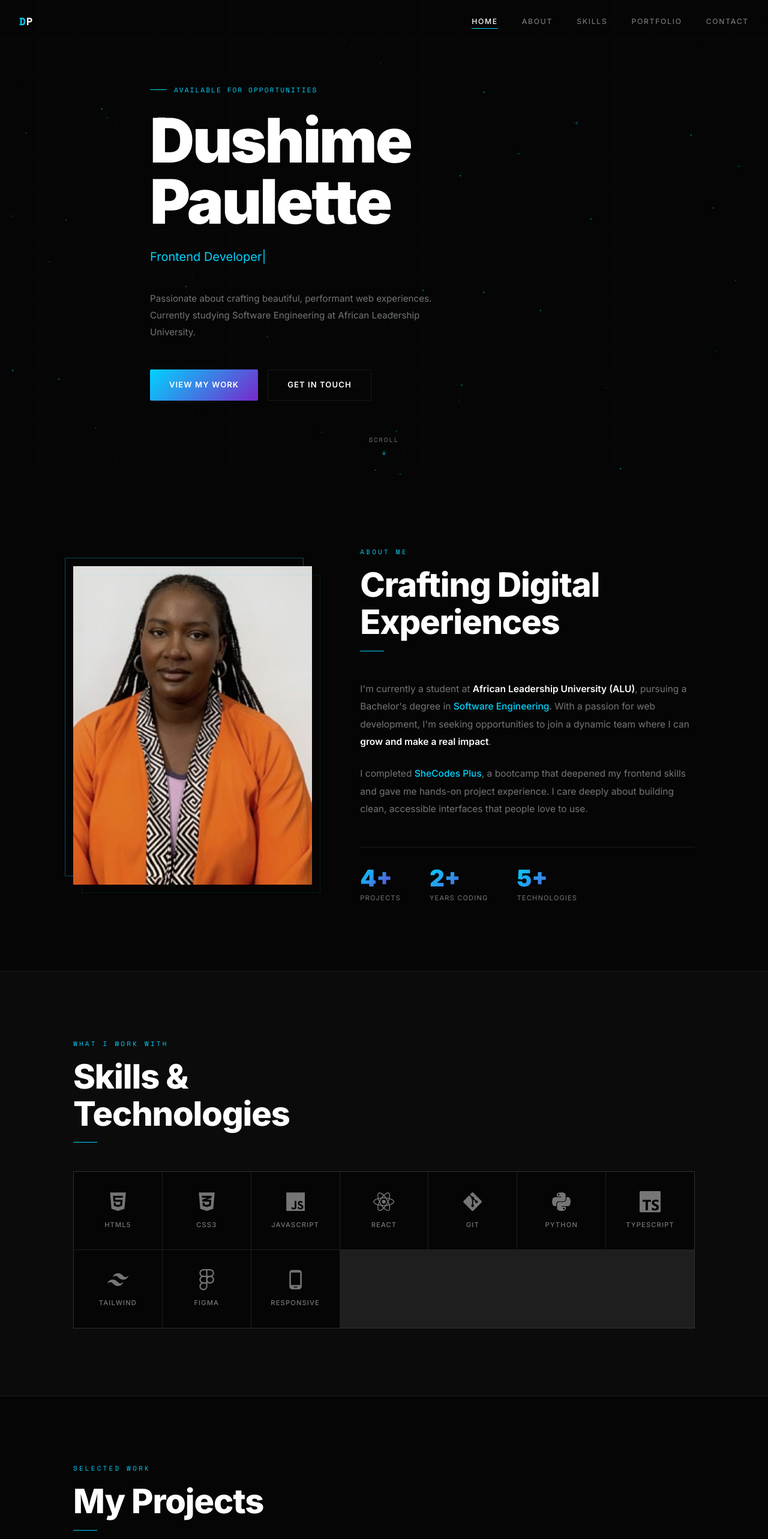
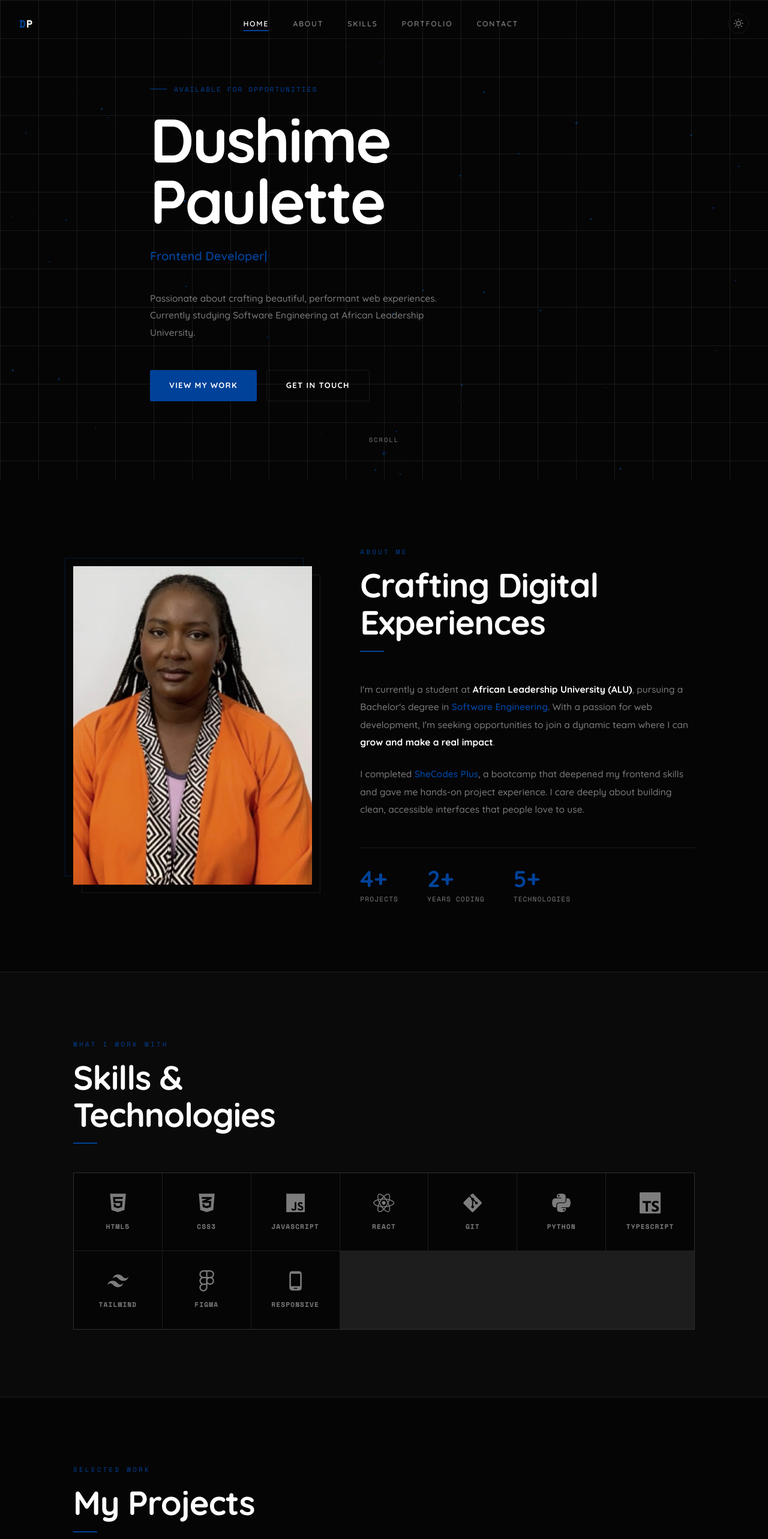
Before and after one commit to Dushimepaulette1/Paulette_Resume, a React (Vite) app: page / in a window 1280 px wide. Shown: the top 2566 px of the page at 60% size. Built offline with nearby package versions, Linux system fonts and the light colour scheme.

Commit message:
feat: add dark/light mode toggle, Quicksand font, and #004299 button color Switch font to Quicksand, replace gradient buttons with solid #004299 navy, add useTheme hook with localStorage, sun/moon toggle in Navbar, full light mode with warm cream background and floating white cards with shadows.

```diff
--- a/index.html
+++ b/index.html
@@ -7,7 +7,7 @@
     <link rel="preconnect" href="https://fonts.googleapis.com" />
     <link rel="preconnect" href="https://fonts.gstatic.com" crossorigin />
     <link
-      href="https://fonts.googleapis.com/css2?family=Inter:wght@300;400;500;600;700;800;900&family=Space+Mono:wght@400;700&display=swap"
+      href="https://fonts.googleapis.com/css2?family=Quicksand:wght@300;400;500;600;700&family=Space+Mono:wght@400;700&display=swap"
       rel="stylesheet"
     />
   </head>
--- a/src/App.jsx
+++ b/src/App.jsx
@@ -1,3 +1,4 @@
+import { useTheme } from './hooks/useTheme'
 import Cursor from './components/Cursor'
 import Navbar from './components/Navbar'
 import Hero from './components/Hero'
@@ -8,12 +9,14 @@ import Contact from './components/Contact'
 import Footer from './components/Footer'
 
 export default function App() {
+  const { theme, toggle } = useTheme()
+
   return (
     <>
       <Cursor />
-      <Navbar />
+      <Navbar theme={theme} onToggleTheme={toggle} />
       <main>
-        <Hero />
+        <Hero theme={theme} />
         <About />
         <Skills />
         <Portfolio />
--- a/src/components/Navbar.jsx
+++ b/src/components/Navbar.jsx
@@ -1,9 +1,10 @@
 import { useState, useEffect } from 'react'
 import { motion, AnimatePresence } from 'framer-motion'
+import { FiSun, FiMoon } from 'react-icons/fi'
 
 const NAV_LINKS = ['Home', 'About', 'Skills', 'Portfolio', 'Contact']
 
-export default function Navbar() {
+export default function Navbar({ theme, onToggleTheme }) {
   const [scrolled, setScrolled] = useState(false)
   const [open, setOpen] = useState(false)
   const [active, setActive] = useState('Home')
@@ -44,6 +45,15 @@ export default function Navbar() {
         ))}
       </div>
 
+      <div className="navbar-actions">
+        <button
+          className="theme-toggle"
+          onClick={onToggleTheme}
+          aria-label="Toggle theme"
+        >
+          {theme === 'dark' ? <FiSun /> : <FiMoon />}
+        </button>
+
         <button
           className={`hamburger ${open ? 'open' : ''}`}
           onClick={() => setOpen(!open)}
@@ -53,6 +63,7 @@ export default function Navbar() {
           <span />
           <span />
         </button>
+      </div>
 
       <AnimatePresence>
         {open && (
--- a/src/components/Particles.jsx
+++ b/src/components/Particles.jsx
@@ -1,6 +1,6 @@
 import { useEffect, useRef } from 'react'
 
-export default function Particles() {
+export default function Particles({ theme }) {
   const canvasRef = useRef(null)
 
   useEffect(() => {
@@ -25,6 +25,9 @@ export default function Particles() {
 
     const draw = () => {
       ctx.clearRect(0, 0, canvas.width, canvas.height)
+      const isDark = document.documentElement.getAttribute('data-theme') !== 'light'
+      const dotColor = isDark ? 'rgba(0, 100, 210, 0.55)' : 'rgba(0, 66, 153, 0.2)'
+      const lineBase = isDark ? '0, 100, 210' : '0, 66, 153'
 
       dots.forEach(d => {
         d.x += d.vx
@@ -34,7 +37,7 @@ export default function Particles() {
 
         ctx.beginPath()
         ctx.arc(d.x, d.y, d.r, 0, Math.PI * 2)
-        ctx.fillStyle = 'rgba(0, 212, 255, 0.42)'
+        ctx.fillStyle = dotColor
         ctx.fill()
       })
 
@@ -44,10 +47,11 @@ export default function Particles() {
           const dy = dots[i].y - dots[j].y
           const dist = Math.sqrt(dx * dx + dy * dy)
           if (dist < 130) {
+            const alpha = (isDark ? 0.12 : 0.07) * (1 - dist / 130)
             ctx.beginPath()
             ctx.moveTo(dots[i].x, dots[i].y)
             ctx.lineTo(dots[j].x, dots[j].y)
-            ctx.strokeStyle = `rgba(0, 212, 255, ${0.11 * (1 - dist / 130)})`
+            ctx.strokeStyle = `rgba(${lineBase}, ${alpha})`
             ctx.lineWidth = 0.5
             ctx.stroke()
           }
--- /dev/null
+++ b/src/hooks/useTheme.js
@@ -0,0 +1,16 @@
+import { useState, useEffect } from 'react'
+
+export function useTheme() {
+  const [theme, setTheme] = useState(
+    () => localStorage.getItem('theme') || 'dark'
+  )
+
+  useEffect(() => {
+    document.documentElement.setAttribute('data-theme', theme)
+    localStorage.setItem('theme', theme)
+  }, [theme])
+
+  const toggle = () => setTheme(t => (t === 'dark' ? 'light' : 'dark'))
+
+  return { theme, toggle }
+}
--- a/src/index.css
+++ b/src/index.css
@@ -1,16 +1,42 @@
-/* â”€â”€ Design tokens â”€â”€ */
+/* ── Dark mode tokens (default) ── */
 :root {
   --bg: #050505;
   --surface: rgba(255, 255, 255, 0.025);
   --border: rgba(255, 255, 255, 0.08);
   --text: #ffffff;
-  --muted: rgba(255, 255, 255, 0.45);
-  --accent: #00d4ff;
-  --accent-dim: rgba(0, 212, 255, 0.08);
-  --gradient: linear-gradient(135deg, #00d4ff 0%, #7928ca 100%);
+  --muted: rgba(255, 255, 255, 0.48);
+  --accent: #004299;
+  --accent-hover: #0052bf;
+  --accent-dim: rgba(0, 66, 153, 0.1);
+  --glitch-a: #ff2d78;
+  --glitch-b: #00aaff;
+  --card-bg: #0d0d0d;
+  --card-shadow: none;
+  --nav-bg: rgba(5, 5, 5, 0.92);
+  --mobile-menu-bg: rgba(5, 5, 5, 0.98);
+  --skills-section-bg: rgba(255, 255, 255, 0.02);
 }
 
-/* â”€â”€ Reset â”€â”€ */
+/* ── Light mode tokens ── */
+[data-theme="light"] {
+  --bg: #f7f5f0;
+  --surface: rgba(0, 0, 0, 0.02);
+  --border: rgba(0, 0, 0, 0.08);
+  --text: #0a0a0a;
+  --muted: rgba(10, 10, 10, 0.48);
+  --accent: #004299;
+  --accent-hover: #003175;
+  --accent-dim: rgba(0, 66, 153, 0.07);
+  --glitch-a: #004299;
+  --glitch-b: #c0392b;
+  --card-bg: #ffffff;
+  --card-shadow: 0 2px 24px rgba(0, 0, 0, 0.07);
+  --nav-bg: rgba(247, 245, 240, 0.92);
+  --mobile-menu-bg: rgba(247, 245, 240, 0.98);
+  --skills-section-bg: rgba(0, 0, 0, 0.03);
+}
+
+/* ── Reset ── */
 *, *::before, *::after {
   margin: 0;
   padding: 0;
@@ -22,14 +48,16 @@ html { scroll-behavior: smooth; }
 body {
   background: var(--bg);
   color: var(--text);
-  font-family: 'Inter', -apple-system, BlinkMacSystemFont, sans-serif;
+  font-family: 'Quicksand', -apple-system, BlinkMacSystemFont, sans-serif;
+  font-weight: 500;
   line-height: 1.6;
   overflow-x: hidden;
+  transition: background 0.4s ease, color 0.4s ease;
 }
 
 body.no-cursor * { cursor: none !important; }
 
-::selection { background: var(--accent); color: #000; }
+::selection { background: var(--accent); color: #fff; }
 
 ::-webkit-scrollbar { width: 3px; }
 ::-webkit-scrollbar-track { background: var(--bg); }
@@ -39,7 +67,7 @@ a { color: inherit; text-decoration: none; }
 img { max-width: 100%; display: block; }
 button { font-family: inherit; }
 
-/* â”€â”€ Layout â”€â”€ */
+/* ── Layout ── */
 .container {
   max-width: 1100px;
   margin: 0 auto;
@@ -59,7 +87,7 @@ section { padding: 7rem 0; }
 
 .section-title {
   font-size: clamp(2rem, 5vw, 3.5rem);
-  font-weight: 800;
+  font-weight: 700;
   letter-spacing: -0.02em;
   line-height: 1.1;
   margin-bottom: 1rem;
@@ -67,30 +95,35 @@ section { padding: 7rem 0; }
 
 .divider {
   width: 40px;
-  height: 1px;
+  height: 2px;
   background: var(--accent);
   margin-bottom: 3rem;
 }
 
-/* â”€â”€ Buttons â”€â”€ */
+/* ── Buttons ── */
 .btn-primary {
   display: inline-flex;
   align-items: center;
   gap: 0.5rem;
-  background: var(--gradient);
-  color: #fff;
+  background: var(--accent);
+  color: #ffffff;
   padding: 0.9rem 2rem;
   border: none;
   border-radius: 2px;
   font-size: 0.82rem;
-  font-weight: 600;
-  letter-spacing: 0.08em;
+  font-weight: 700;
+  letter-spacing: 0.1em;
   text-transform: uppercase;
   cursor: pointer;
-  transition: opacity 0.3s, transform 0.3s;
+  font-family: 'Quicksand', sans-serif;
+  transition: background 0.3s, transform 0.3s, box-shadow 0.3s;
 }
 
-.btn-primary:hover { opacity: 0.82; transform: translateY(-2px); }
+.btn-primary:hover {
+  background: var(--accent-hover);
+  transform: translateY(-2px);
+  box-shadow: 0 8px 24px rgba(0, 66, 153, 0.35);
+}
 
 .btn-outline {
   display: inline-flex;
@@ -102,10 +135,11 @@ section { padding: 7rem 0; }
   border: 1px solid var(--border);
   border-radius: 2px;
   font-size: 0.82rem;
-  font-weight: 600;
-  letter-spacing: 0.08em;
+  font-weight: 700;
+  letter-spacing: 0.1em;
   text-transform: uppercase;
   cursor: pointer;
+  font-family: 'Quicksand', sans-serif;
   transition: border-color 0.3s, color 0.3s, transform 0.3s;
 }
 
@@ -115,30 +149,30 @@ section { padding: 7rem 0; }
   transform: translateY(-2px);
 }
 
-/* â”€â”€ Glitch effect â”€â”€ */
+/* ── Glitch effect ── */
 @keyframes glitch {
   0%, 88%, 100% { transform: translate(0); text-shadow: none; }
-  90% { transform: translate(-2px, 1px); text-shadow: 2px 0 #ff2d78; }
-  92% { transform: translate(2px, -1px); text-shadow: -2px 0 #00d4ff; }
-  94% { transform: translate(-1px, 2px); text-shadow: 1px 0 #ff2d78; }
-  96% { transform: translate(1px, -1px); text-shadow: -1px 0 #00d4ff; }
-  98% { transform: translate(0); text-shadow: none; }
+  90%  { transform: translate(-2px, 1px);  text-shadow: 2px 0 var(--glitch-a); }
+  92%  { transform: translate(2px, -1px);  text-shadow: -2px 0 var(--glitch-b); }
+  94%  { transform: translate(-1px, 2px);  text-shadow: 1px 0 var(--glitch-a); }
+  96%  { transform: translate(1px, -1px);  text-shadow: -1px 0 var(--glitch-b); }
+  98%  { transform: translate(0);          text-shadow: none; }
 }
 
 .glitch { animation: glitch 6s infinite; }
 
-/* â”€â”€ Fade-up keyframe â”€â”€ */
+/* ── Fade-up keyframe ── */
 @keyframes fadeUp {
   from { opacity: 0; transform: translateY(28px); }
   to   { opacity: 1; transform: translateY(0); }
 }
 
-/* â”€â”€ Cursor â”€â”€ */
+/* ── Cursor ── */
 .cursor-ring {
   position: fixed;
   top: 0; left: 0;
   width: 34px; height: 34px;
-  border: 1px solid rgba(0, 212, 255, 0.55);
+  border: 1px solid rgba(0, 66, 153, 0.6);
   border-radius: 50%;
   pointer-events: none;
   z-index: 10000;
@@ -159,7 +193,7 @@ section { padding: 7rem 0; }
   margin: -2.5px 0 0 -2.5px;
 }
 
-/* â”€â”€ Navbar â”€â”€ */
+/* ── Navbar ── */
 .navbar {
   position: fixed;
   top: 0; left: 0; right: 0;
@@ -172,7 +206,7 @@ section { padding: 7rem 0; }
 }
 
 .navbar.scrolled {
-  background: rgba(5, 5, 5, 0.92);
+  background: var(--nav-bg);
   backdrop-filter: blur(20px);
   -webkit-backdrop-filter: blur(20px);
   border-bottom: 1px solid var(--border);
@@ -202,10 +236,11 @@ section { padding: 7rem 0; }
   border: none;
   cursor: pointer;
   color: var(--muted);
-  font-size: 0.76rem;
+  font-size: 0.78rem;
   letter-spacing: 0.14em;
   text-transform: uppercase;
-  font-weight: 500;
+  font-weight: 600;
+  font-family: 'Quicksand', sans-serif;
   transition: color 0.3s;
   position: relative;
   padding: 0.3rem 0;
@@ -218,8 +253,37 @@ section { padding: 7rem 0; }
   content: '';
   position: absolute;
   bottom: 0; left: 0; right: 0;
-  height: 1px;
+  height: 2px;
   background: var(--accent);
+  border-radius: 1px;
+}
+
+/* Navbar right-side group */
+.navbar-actions {
+  display: flex;
+  align-items: center;
+  gap: 1rem;
+}
+
+.theme-toggle {
+  background: none;
+  border: 1px solid var(--border);
+  border-radius: 50%;
+  width: 34px; height: 34px;
+  display: flex;
+  align-items: center;
+  justify-content: center;
+  cursor: pointer;
+  color: var(--muted);
+  font-size: 1rem;
+  transition: color 0.3s, border-color 0.3s, transform 0.3s;
+  flex-shrink: 0;
+}
+
+.theme-toggle:hover {
+  color: var(--accent);
+  border-color: var(--accent);
+  transform: rotate(15deg);
 }
 
 .hamburger {
@@ -248,7 +312,7 @@ section { padding: 7rem 0; }
 .mobile-menu {
   position: absolute;
   top: 100%; left: 0; right: 0;
-  background: rgba(5, 5, 5, 0.98);
+  background: var(--mobile-menu-bg);
   backdrop-filter: blur(20px);
   -webkit-backdrop-filter: blur(20px);
   padding: 2rem;
@@ -266,14 +330,15 @@ section { padding: 7rem 0; }
   color: var(--text);
   font-size: 1rem;
   text-align: left;
-  font-family: 'Inter', sans-serif;
+  font-family: 'Quicksand', sans-serif;
+  font-weight: 600;
   padding: 0.75rem 0;
   transition: color 0.3s;
 }
 
 .mobile-nav-btn:hover { color: var(--accent); }
 
-/* â”€â”€ Hero â”€â”€ */
+/* ── Hero ── */
 .hero {
   position: relative;
   height: 100vh;
@@ -282,14 +347,13 @@ section { padding: 7rem 0; }
   overflow: hidden;
 }
 
-/* subtle grid overlay */
 .hero::after {
   content: '';
   position: absolute;
   inset: 0;
   background-image:
-    linear-gradient(rgba(0,212,255,0.025) 1px, transparent 1px),
-    linear-gradient(90deg, rgba(0,212,255,0.025) 1px, transparent 1px);
+    linear-gradient(var(--border) 1px, transparent 1px),
+    linear-gradient(90deg, var(--border) 1px, transparent 1px);
   background-size: 64px 64px;
   pointer-events: none;
   z-index: 1;
@@ -323,7 +387,7 @@ section { padding: 7rem 0; }
 
 .hero-name {
   font-size: clamp(2.8rem, 8vw, 6.5rem);
-  font-weight: 900;
+  font-weight: 700;
   letter-spacing: -0.03em;
   line-height: 1;
   margin-bottom: 1.5rem;
@@ -336,18 +400,20 @@ section { padding: 7rem 0; }
   color: var(--muted);
   margin-bottom: 2.5rem;
   min-height: 2rem;
+  font-weight: 500;
   opacity: 0;
   animation: fadeUp 0.6s ease forwards 0.6s;
 }
 
-.hero-role span { color: var(--accent); }
+.hero-role span { color: var(--accent); font-weight: 600; }
 
 .hero-desc {
   max-width: 480px;
   color: var(--muted);
-  font-size: 0.95rem;
+  font-size: 0.97rem;
   line-height: 1.85;
   margin-bottom: 3rem;
+  font-weight: 500;
   opacity: 0;
   animation: fadeUp 0.6s ease forwards 0.8s;
 }
@@ -384,7 +450,7 @@ section { padding: 7rem 0; }
 
 .scroll-arrow { animation: bounce 1.6s ease-in-out infinite; color: var(--accent); }
 
-/* â”€â”€ About â”€â”€ */
+/* ── About ── */
 .about-grid {
   display: grid;
   grid-template-columns: 1fr 1.4fr;
@@ -398,7 +464,8 @@ section { padding: 7rem 0; }
   content: '';
   position: absolute;
   top: -14px; left: -14px; right: 14px; bottom: 14px;
-  border: 1px solid rgba(0, 212, 255, 0.35);
+  border: 1px solid var(--accent);
+  opacity: 0.35;
   pointer-events: none;
 }
 
@@ -406,7 +473,7 @@ section { padding: 7rem 0; }
   content: '';
   position: absolute;
   top: 14px; left: 14px; right: -14px; bottom: -14px;
-  border: 1px solid rgba(0, 212, 255, 0.1);
+  border: 1px solid var(--border);
   pointer-events: none;
 }
 
@@ -426,10 +493,11 @@ section { padding: 7rem 0; }
   font-size: 0.97rem;
   line-height: 1.9;
   margin-bottom: 1.5rem;
+  font-weight: 500;
 }
 
-.about-text strong { color: var(--text); font-weight: 600; }
-.about-text .highlight { color: var(--accent); font-weight: 500; }
+.about-text strong { color: var(--text); font-weight: 700; }
+.about-text .highlight { color: var(--accent); font-weight: 600; }
 
 .about-stats {
   display: flex;
@@ -441,12 +509,9 @@ section { padding: 7rem 0; }
 
 .stat-number {
   font-size: 2.4rem;
-  font-weight: 900;
+  font-weight: 700;
   line-height: 1;
-  background: var(--gradient);
-  -webkit-background-clip: text;
-  -webkit-text-fill-color: transparent;
-  background-clip: text;
+  color: var(--accent);
 }
 
 .stat-label {
@@ -455,13 +520,15 @@ section { padding: 7rem 0; }
   letter-spacing: 0.1em;
   text-transform: uppercase;
   margin-top: 0.35rem;
+  font-family: 'Space Mono', monospace;
 }
 
-/* â”€â”€ Skills â”€â”€ */
+/* ── Skills ── */
 .skills-section {
-  background: var(--surface);
+  background: var(--skills-section-bg);
   border-top: 1px solid var(--border);
   border-bottom: 1px solid var(--border);
+  transition: background 0.4s ease;
 }
 
 .skills-grid {
@@ -499,13 +566,32 @@ section { padding: 7rem 0; }
   letter-spacing: 0.1em;
   text-transform: uppercase;
   color: var(--muted);
-  font-weight: 500;
+  font-weight: 600;
   transition: color 0.3s;
+  font-family: 'Space Mono', monospace;
 }
 
 .skill-item:hover .skill-name { color: var(--text); }
 
-/* â”€â”€ Portfolio â”€â”€ */
+/* Light mode — skill cells as floating cards */
+[data-theme="light"] .skills-grid {
+  background: transparent;
+  border-color: transparent;
+  gap: 1rem;
+}
+
+[data-theme="light"] .skill-item {
+  background: #ffffff;
+  box-shadow: 0 2px 16px rgba(0, 0, 0, 0.06);
+  border-radius: 2px;
+}
+
+[data-theme="light"] .skill-item:hover {
+  background: #ffffff;
+  box-shadow: 0 4px 24px rgba(0, 66, 153, 0.12);
+}
+
+/* ── Portfolio ── */
 .portfolio-filters {
   display: flex;
   gap: 0.75rem;
@@ -522,7 +608,8 @@ section { padding: 7rem 0; }
   text-transform: uppercase;
   cursor: pointer;
   transition: all 0.3s;
-  font-family: 'Inter', sans-serif;
+  font-family: 'Quicksand', sans-serif;
+  font-weight: 600;
 }
 
 .filter-btn:hover,
@@ -541,12 +628,31 @@ section { padding: 7rem 0; }
 }
 
 .project-card {
-  background: var(--bg);
+  background: var(--card-bg);
   overflow: hidden;
-  transition: background 0.3s;
+  transition: background 0.3s, box-shadow 0.3s;
+  box-shadow: var(--card-shadow);
 }
 
-.project-card:hover { background: rgba(0, 212, 255, 0.018); }
+.project-card:hover { background: var(--accent-dim); }
+
+/* Light mode — project cards float */
+[data-theme="light"] .projects-grid {
+  background: transparent;
+  border-color: transparent;
+  gap: 1.5rem;
+}
+
+[data-theme="light"] .project-card {
+  background: #ffffff;
+  box-shadow: 0 2px 24px rgba(0, 0, 0, 0.07);
+  border-radius: 2px;
+}
+
+[data-theme="light"] .project-card:hover {
+  background: #ffffff;
+  box-shadow: 0 6px 32px rgba(0, 66, 153, 0.13);
+}
 
 .project-img-wrap {
   overflow: hidden;
@@ -584,10 +690,11 @@ section { padding: 7rem 0; }
 }
 
 .project-desc {
-  font-size: 0.84rem;
+  font-size: 0.85rem;
   color: var(--muted);
   line-height: 1.75;
   margin-bottom: 1.25rem;
+  font-weight: 500;
 }
 
 .project-tags {
@@ -609,7 +716,7 @@ section { padding: 7rem 0; }
 }
 
 .project-card:hover .tag {
-  border-color: rgba(0, 212, 255, 0.3);
+  border-color: rgba(0, 66, 153, 0.35);
   color: var(--accent);
 }
 
@@ -621,13 +728,14 @@ section { padding: 7rem 0; }
   color: var(--accent);
   letter-spacing: 0.1em;
   text-transform: uppercase;
-  font-weight: 600;
+  font-weight: 700;
   transition: gap 0.3s;
+  font-family: 'Quicksand', sans-serif;
 }
 
 .project-link:hover { gap: 0.7rem; }
 
-/* â”€â”€ Contact â”€â”€ */
+/* ── Contact ── */
 .contact-grid {
   display: grid;
   grid-template-columns: 1.2fr 1fr;
@@ -651,7 +759,8 @@ section { padding: 7rem 0; }
   padding: 1rem 0 0.75rem;
   color: var(--text);
   font-size: 0.95rem;
-  font-family: 'Inter', sans-serif;
+  font-family: 'Quicksand', sans-serif;
+  font-weight: 500;
   outline: none;
   transition: border-color 0.3s;
 }
@@ -667,7 +776,8 @@ section { padding: 7rem 0; }
   letter-spacing: 0.05em;
   pointer-events: none;
   transition: all 0.3s ease;
-  font-family: 'Inter', sans-serif;
+  font-family: 'Quicksand', sans-serif;
+  font-weight: 500;
 }
 
 .form-input:focus + .form-label,
@@ -707,12 +817,13 @@ textarea.form-input {
   color: var(--muted);
   font-size: 0.88rem;
   transition: color 0.3s;
+  font-weight: 500;
 }
 
 .contact-item:hover { color: var(--text); }
 .contact-icon { color: var(--accent); font-size: 1.1rem; flex-shrink: 0; }
 
-/* â”€â”€ Footer â”€â”€ */
+/* ── Footer ── */
 .footer {
   padding: 2.5rem 0;
   border-top: 1px solid var(--border);
@@ -743,7 +854,6 @@ textarea.form-input {
 
 .social-link:hover { color: var(--accent); transform: translateY(-2px); }
 
-/* â”€â”€ Responsive â”€â”€ */
 /* ── Mobile overrides ── */
 @media (max-width: 768px) {
   section { padding: 5rem 0; }
```
Lines whose indentation alone changed are shown as unchanged.
